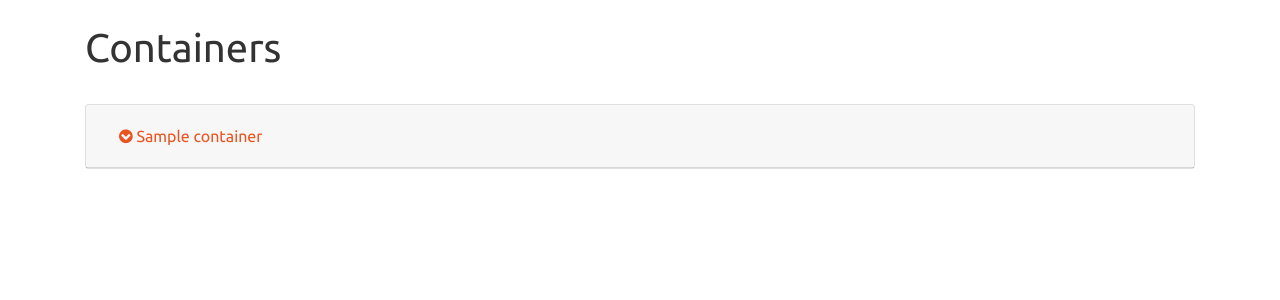
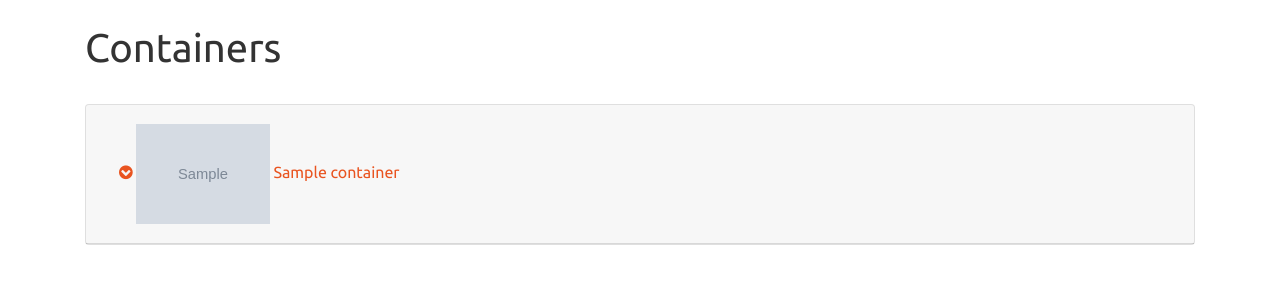
Before and after one commit to tim-fan/hordor, a Django app: template hordor/inventory/templates/inventory/tree_view.html in a window 1280 px wide. Shown: the part 56-356 px from the top of the page. Run offline with Django 3.2, Linux system fonts and the light colour scheme; the template is opened without the code that fills it: values that come from a table or form of the project are taken from there, others are empty; tables that the repository leaves empty hold one stand-in row (values such as "Sample post"); grey boxes marked "Sample" are stand-in pictures; some libraries are stand-ins or nearby versions.

Commit message:
fix template error when container has no photo

```diff
--- a/hordor/inventory/templates/inventory/components/container_with_contents_card.html
+++ b/hordor/inventory/templates/inventory/components/container_with_contents_card.html
@@ -5,7 +5,9 @@
                 data-target="#container-body-{{ container.pk }}" aria-expanded="true"
                 aria-controls="container-body-{{ container.pk }}">
                 <i class="fa" aria-hidden="true"></i>
-                <!-- <img src="{{ container.photo.url }}" alt="{{ container.name }}" height="100" /> -->
+                {% if container.photo %}
+                <img src="{{ container.photo.url }}" alt="{{ container.name }}" height="100" />
+                {% endif %}
                 {{ container.name }}
             </button>
         </h5>
```
